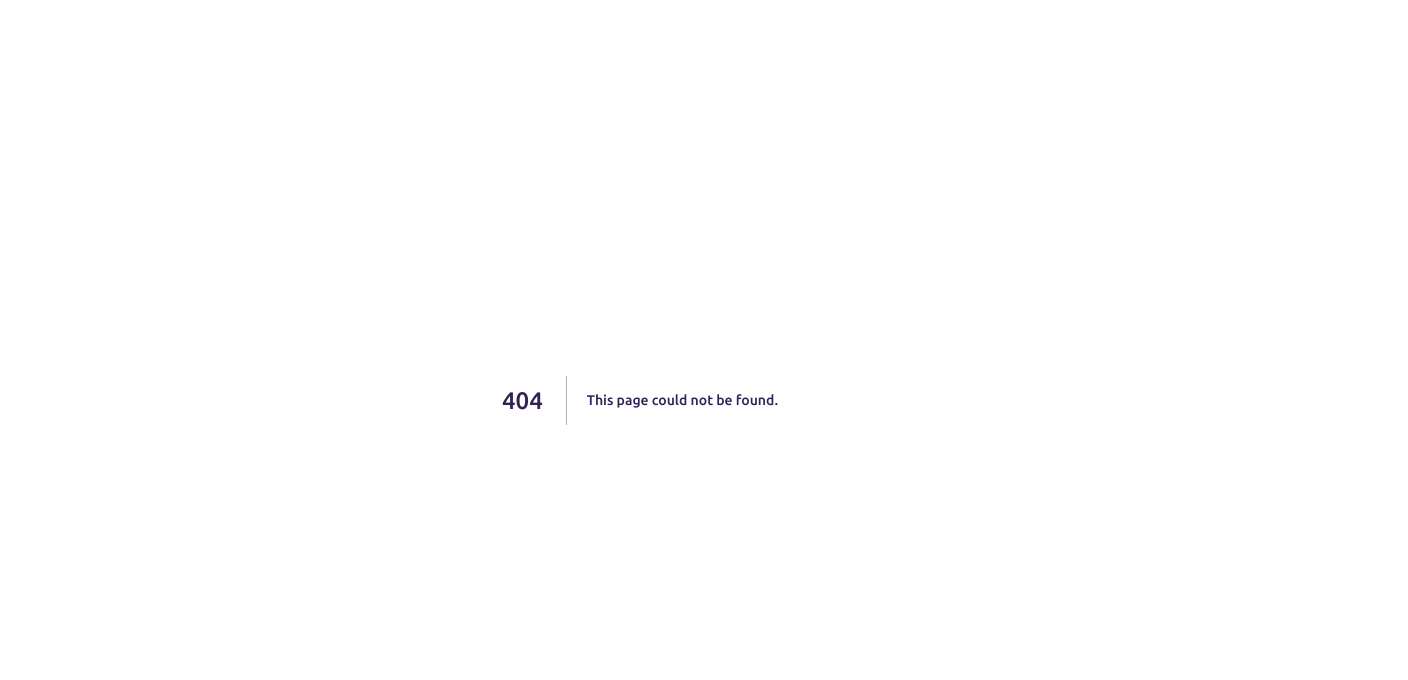
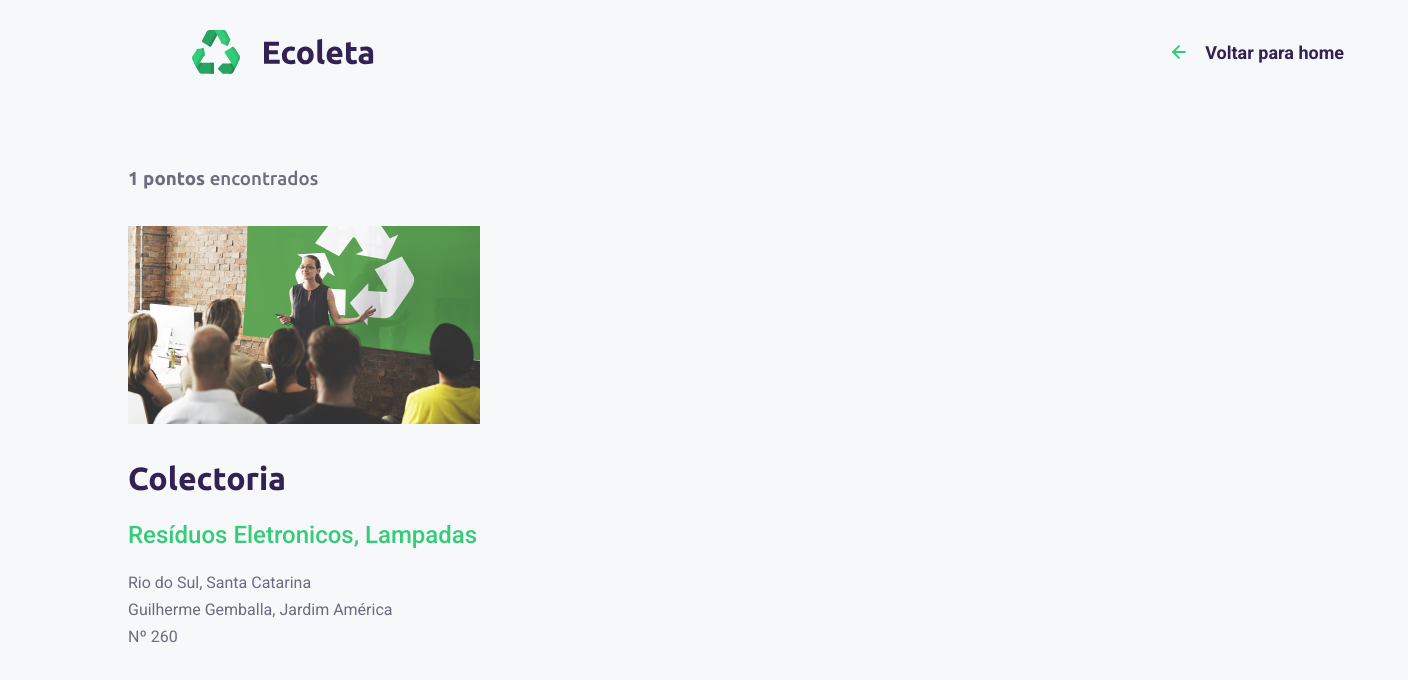
Before and after one commit to devmiguel-rocketseat/ecoleta, a Next.js app: page /collectPoint in a window 1280 px wide. Before the commit this address had no page. Shown: the top 680 px of the page, 1408 px wide, since content can reach past the window. Built offline with nearby package versions, Linux system fonts and the light colour scheme.

Commit message:
Finalisando tela de Ponto de coleta

```diff
--- /dev/null
+++ b/src/pages/collectPoint/index.tsx
@@ -0,0 +1,28 @@
+import styles from './styles.module.scss'
+
+import { Header } from '../../components/Header'
+
+export default function collectPoint() {
+  return (
+    <>
+      <Header title="Voltar para home" img="/voltar.svg" url="/" />
+      <div className={styles.containerColetas}>
+        <h3><strong>1 pontos </strong>encontrados</h3>
+        <ul>
+          <li
+            key=""
+          // onClick={() => handleSelectItem(id)}
+          // className={selectedItems.includes(item.id) ? 'selected' : ''}
+          >
+            <img src="./image.png" alt="" />
+            <h1>Colectoria</h1>
+            <h2>Resíduos Eletronicos, Lampadas</h2>
+            <p>Rio do Sul, Santa Catarina </p>
+            <p> Guilherme Gemballa, Jardim América</p>
+            <p>Nº 260</p>
+          </li>
+        </ul>
+      </div>
+    </>
+  )
+}
--- /dev/null
+++ b/src/pages/collectPoint/styles.module.scss
@@ -0,0 +1,36 @@
+.containerColetas {
+  margin: 4rem auto 0;
+  width: 80rem;
+
+  h3 {
+    margin-bottom: 2.225rem;
+    font-weight: 400;
+    color: var(--gray-500);
+  }
+
+
+  ul {
+    list-style: none;
+    gap: 2rem;
+    display: flex;
+    flex-wrap: wrap;
+
+    li {
+      cursor: pointer;
+
+      h1 {
+        margin:2rem 0 1.5rem ;
+      }
+      h2 {
+        margin-bottom: 1.5rem;
+        font-family: Roboto;
+        font-weight: 500;
+        color: var(--green-500)
+      }
+      p {
+        margin-bottom: 0.5rem;
+        font-weight: 400;
+      }
+    }
+  }
+}
--- a/src/pages/index.tsx
+++ b/src/pages/index.tsx
@@ -14,7 +14,7 @@ export default function Home() {
 
           <span>Ajudamos pessoas a encontrarem pontos <br /> de coleta de forma eficiente.</span>
 
-          <Link href="">
+          <Link href="/collectPoint">
             <button>
               <img src="/buscar.svg" alt="Buscar" />
 
```
Also changed, not shown: public/Image.png (added).
